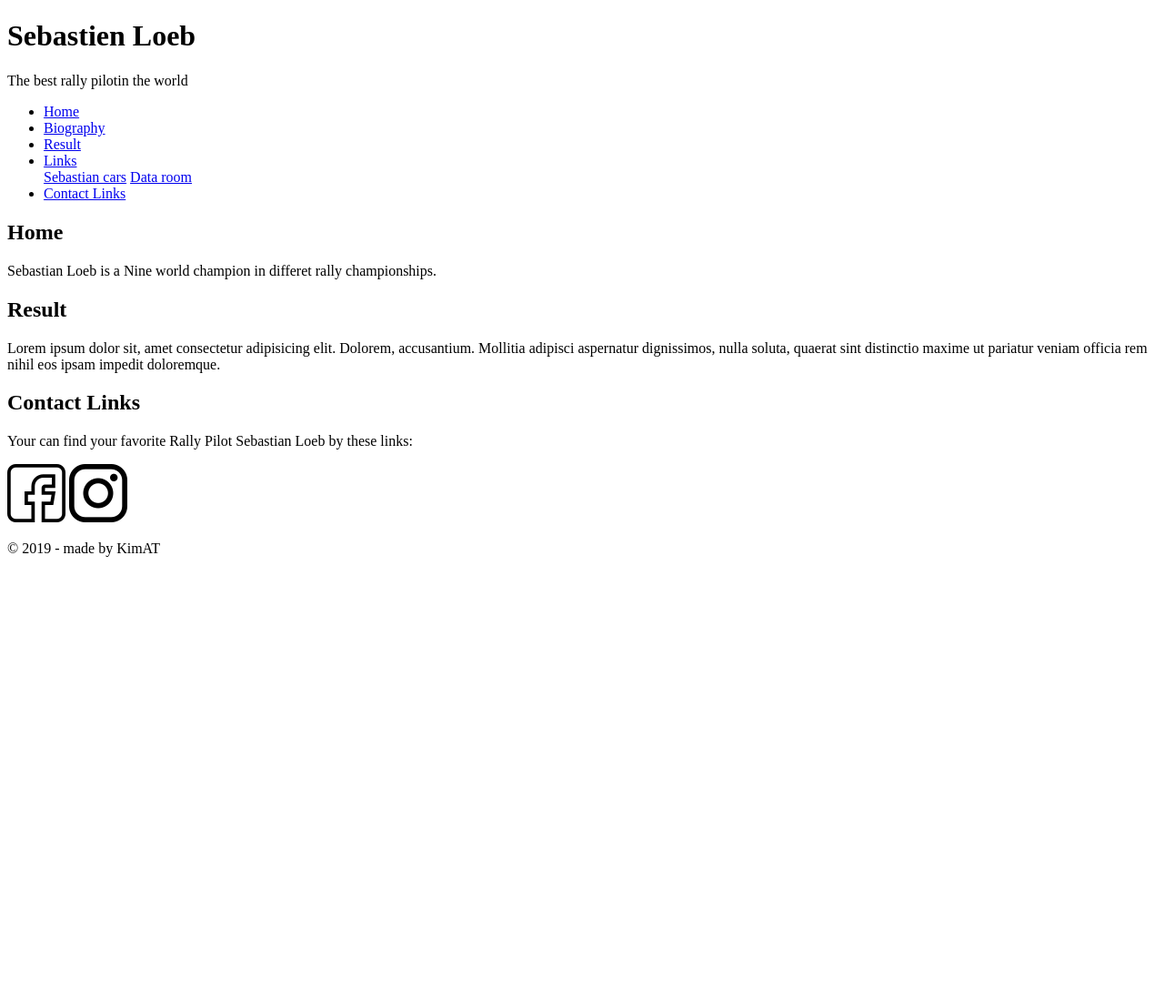
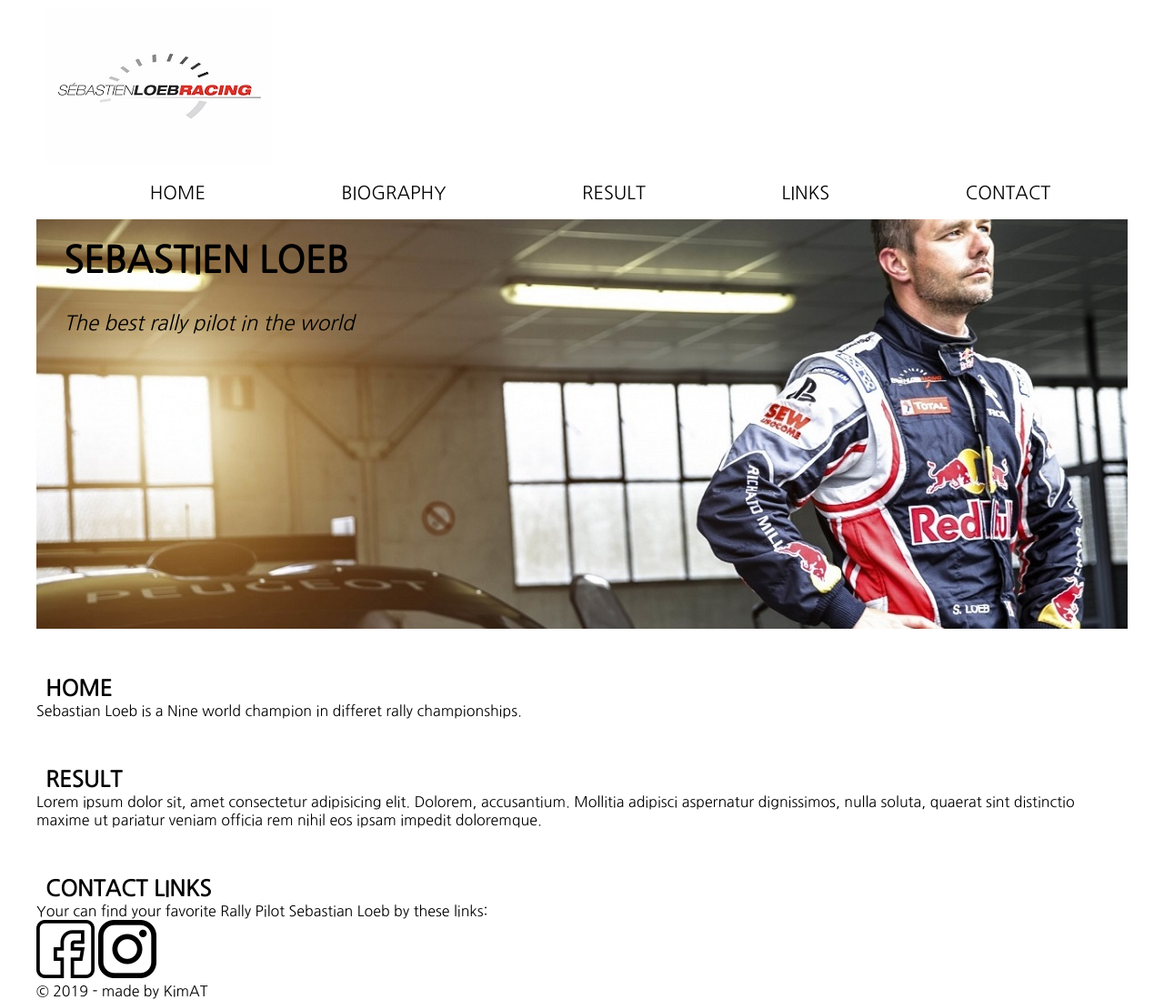
Before and after one commit to KimAT25/sport-page, a plain HTML site: page index.html in a window 1280 px wide. Shown: the whole page at 91% size. Before the commit the page ends 800 px from the top, so only its background shows below. Drawn offline with Linux system fonts and the light colour scheme.

Commit message:
finished home page till btn home

```diff
--- a/css/biography.css
+++ b/css/biography.css
@@ -0,0 +1,25 @@
+:root {
+  scroll-behavior: smooth;
+  font-family: "Nanum Gothic", sans-serif;
+}
+
+body {
+  max-width: 1200px;
+  margin: auto;
+}
+
+h1,
+h2,
+h3,
+h4,
+h5,
+h6,
+p,
+div,
+a,
+header,
+main,
+footer {
+  margin: 0;
+  padding: 0;
+}
--- a/css/index.css
+++ b/css/index.css
@@ -0,0 +1,95 @@
+:root {
+  scroll-behavior: smooth;
+  font-family: "Nanum Gothic", sans-serif;
+}
+
+body {
+  max-width: 1200px;
+  margin: auto;
+}
+
+h1,
+h2,
+h3,
+h4,
+h5,
+h6,
+p,
+div,
+a,
+header,
+main,
+footer {
+  margin: 0;
+  padding: 0;
+}
+header .logo {
+  margin: 10px;
+}
+header nav .menu {
+  display: flex;
+  justify-content: space-around;
+  list-style-type: none;
+  text-align: center;
+}
+header nav .menu .menu-btn {
+  color: black;
+  font-size: 1.25rem;
+  font-weight: 400;
+  text-decoration: none;
+  text-transform: uppercase;
+  padding: 5px;
+}
+header nav .menu .dropdown-content {
+  display: none;
+  position: absolute;
+}
+header nav .menu .menu-btn:hover,
+.dropdown:hover .menu-btn {
+  background-color: #4b4b4b;
+  color: white;
+  border-radius: 5px;
+  padding: 5px;
+}
+header nav .menu .dropdown .dropdown-content .menu-btn-dropdown {
+  color: black;
+  font-size: 1.15rem;
+  background-color: #f9f9f9;
+  display: block;
+  text-transform: uppercase;
+  padding: 10px 10px 10px 0;
+  text-align: left;
+  text-decoration: none;
+  box-shadow: 0px 8px 16px 0px rgba(0, 0, 0, 0.2);
+  z-index: 1;
+  border-radius: 2px;
+}
+header nav .menu .dropdown:hover .dropdown-content {
+  display: block;
+}
+header nav .menu .dropdown .dropdown-content .menu-btn-dropdown:hover {
+  background-color: #4b4b4b;
+  color: white;
+  border-radius: 5px;
+}
+header .text-logo {
+  margin: 10px;
+  padding: 20px;
+  font-size: 2.5rem;
+  text-transform: uppercase;
+}
+header .text-logo-slogan {
+  font-size: 1.4rem;
+  font-style: italic;
+  margin: 10px;
+  padding: 0 0 20px 20px;
+}
+h2 {
+  text-transform: uppercase;
+  padding: 50px 50px 0 10px;
+}
+.banner {
+  background-image: url(../img/banner.jpg);
+  width: 100%;
+  height: 450px;
+}
--- a/index.html
+++ b/index.html
@@ -6,35 +6,51 @@
     <meta http-equiv="X-UA-Compatible" content="ie=edge" />
     <title>Favorite Sport Page</title>
 
+    <link
+      href="https://fonts.googleapis.com/css?family=Nanum+Gothic&display=swap"
+      rel="stylesheet"
+    />
     <link rel="stylesheet" href="css/index.css" />
   </head>
   <body>
     <header>
-      <h1>Sebastien Loeb</h1>
-      <p>The best <span>rally pilot</span>in the world</p>
+      <div class="logo">
+        <img class="logo-picture" src="/img/Logo.jpg" alt="Logo" />
         <nav>
-        <ul>
-          <li><a href="#home">Home</a></li>
-          <li><a href="/biography.html">Biography</a></li>
-          <li><a href="#result">Result</a></li>
+          <ul class="menu">
+            <li><a class="menu-btn" href="#home">Home</a></li>
+            <li><a class="menu-btn" href="/biography.html">Biography</a></li>
+            <li><a class="menu-btn" href="#result">Result</a></li>
             <li class="dropdown">
-            <a href="javascript:void(0)" class="dropdown-links">Links</a>
+              <a class="menu-btn" href="javascript:void(0)">Links</a>
               <div class="dropdown-content">
-              <a href="https://www.sebastienloeb.com/en/paddock/"
+                <a
+                  class="menu-btn-dropdown"
+                  href="https://www.sebastienloeb.com/en/paddock/"
                   >Sebastian cars</a
                 >
-              <a href="https://www.sebastienloeb.com/en/data-room/"
+                <a
+                  class="menu-btn-dropdown"
+                  href="https://www.sebastienloeb.com/en/data-room/"
                   >Data room</a
                 >
               </div>
             </li>
-          <li><a href="#contact-links">Contact Links</a></li>
+            <li><a class="menu-btn" href="#contact">Contact</a></li>
           </ul>
         </nav>
+      </div>
+      <div class="banner">
+        <h1 class="text-logo">Sebastien Loeb</h1>
+        <div>
+          <p class="text-logo-slogan">
+            The best <span>rally pilot </span>in the world
+          </p>
+        </div>
+      </div>
     </header>
     <h2 id="home">Home</h2>
     <div>
-      <div class="banner"></div>
       <p>
         Sebastian Loeb is a Nine world champion in differet rally championships.
       </p>
@@ -48,7 +64,7 @@
         ipsam impedit doloremque.
       </p>
     </div>
-    <h2 id="contact-links">Contact Links</h2>
+    <h2 id="contact">Contact Links</h2>
     <div>
       <p>
         Your can find your favorite Rally Pilot Sebastian Loeb by these links:
```
Also changed, not shown: img/Logo.jpg (added), img/banner.jpg (added). Lines whose indentation alone changed are shown as unchanged.
